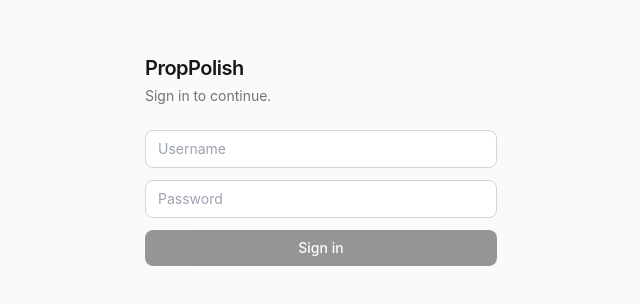
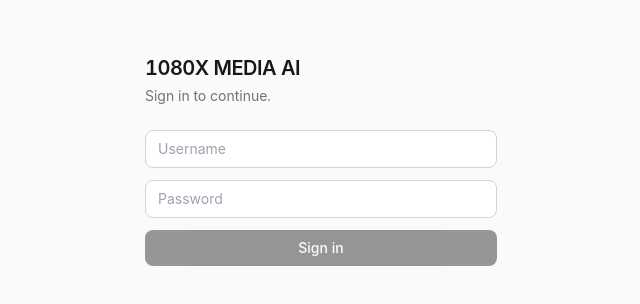
Before and after one commit to jaydengilfillan/proppolish, a Next.js app: page /login in a window 1280 px wide. Shown: the part 240-544 px from the top of the page, without its empty margins (319-959 px from the left). Built offline with nearby package versions, Linux system fonts and the light colour scheme.

Commit message:
Rebrand app name from PropPolish to 1080X MEDIA AI

```diff
--- a/src/app/page.tsx
+++ b/src/app/page.tsx
@@ -333,7 +333,7 @@
       }
       const zip = buildZip(entries);
       const url = URL.createObjectURL(zip);
-      triggerDownload(url, `${APP_NAME.toLowerCase()}-polished.zip`);
+      triggerDownload(url, `${APP_NAME.toLowerCase().replace(/\s+/g, "-")}-polished.zip`);
       URL.revokeObjectURL(url);
     } catch {
       // Non-fatal: individual Download buttons still work per card.
--- a/src/lib/config.ts
+++ b/src/lib/config.ts
@@ -8,7 +8,7 @@
 // ---------------------------------------------------------------------------
 // Branding — change this one constant to rebrand the whole app.
 // ---------------------------------------------------------------------------
-export const APP_NAME = "PropPolish";
+export const APP_NAME = "1080X MEDIA AI";
 export const APP_TAGLINE = "Declutter and finish your listing photos with AI.";
 
 // ---------------------------------------------------------------------------
```
